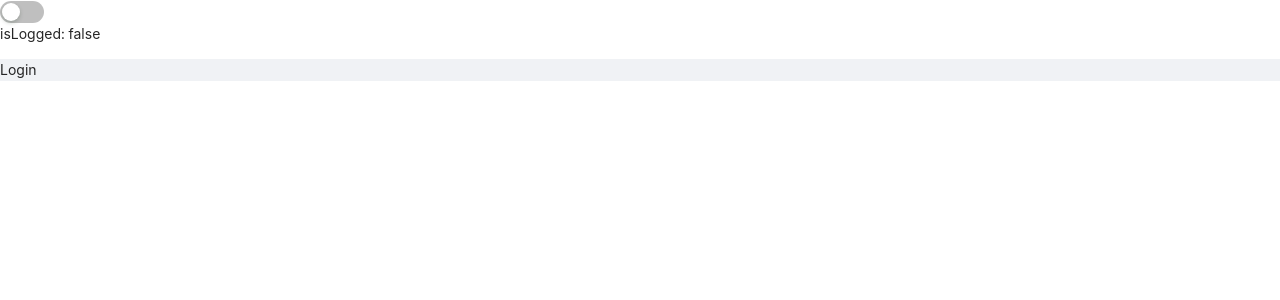
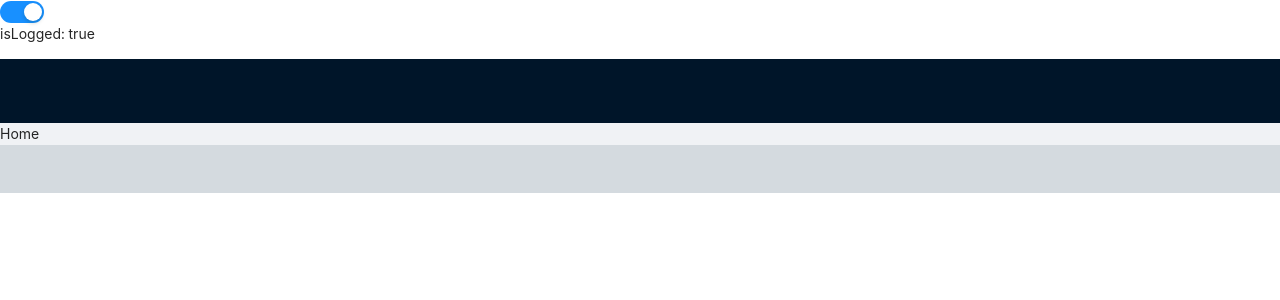
Before and after one commit to antoineGH/sayhello, a React (Create React App) app: page /auth/home in a window 1280 px wide. Before the commit this address led to /login. Shown: the top 300 px of the page. Built offline with nearby package versions, Linux system fonts and the light colour scheme.

Commit message:
create layout header footer for auth

```diff
--- a/src/App.tsx
+++ b/src/App.tsx
@@ -5,13 +5,13 @@ import { Switch, Layout } from 'antd'
 import './App.css'
 
 const App: React.FC = (): JSX.Element => {
-	const [isLogged, setIsLogged] = useState(false)
+	const [isLogged, setIsLogged] = useState(true)
 	const routing = useRoutes(routes(isLogged))
 	const { Content } = Layout
 
 	return (
 		<>
-			<Switch onChange={() => setIsLogged(!isLogged)} />
+			<Switch onChange={() => setIsLogged(!isLogged)} checked={isLogged} />
 			<p>isLogged: {String(isLogged)}</p>
 			<Layout className='layout-content'>
 				<Content>{routing}</Content>
--- a/src/layouts/Auth.tsx
+++ b/src/layouts/Auth.tsx
@@ -1,7 +1,15 @@
 import { Outlet } from 'react-router'
+import { Layout } from 'antd'
 
 const Auth = () => {
-	return <Outlet />
+	const { Header, Footer } = Layout
+	return (
+		<>
+			<Header></Header>
+			<Outlet />
+			<Footer style={{ textAlign: 'center', backgroundColor: '#d4dadf' }}></Footer>
+		</>
+	)
 }
 
 export default Auth
--- a/src/routes.tsx
+++ b/src/routes.tsx
@@ -2,6 +2,8 @@ import { Navigate } from 'react-router-dom'
 import Auth from 'layouts/Auth'
 import UnAuth from 'layouts/UnAuth'
 import Home from 'pages/Home'
+import Course from 'pages/Course'
+import Quiz from 'pages/Quiz'
 import Login from 'pages/Login'
 import Register from 'pages/Register'
 import Forgot from 'pages/Forgot'
@@ -12,6 +14,8 @@ const routes = (isLogged: Boolean) => [
 		element: isLogged ? <Auth /> : <Navigate to='/login' />,
 		children: [
 			{ path: 'home', element: <Home /> },
+			{ path: 'course', element: <Course /> },
+			{ path: 'quiz', element: <Quiz /> },
 			{ path: '/auth', element: <Navigate to='/auth/home' /> },
 		],
 	},
```
